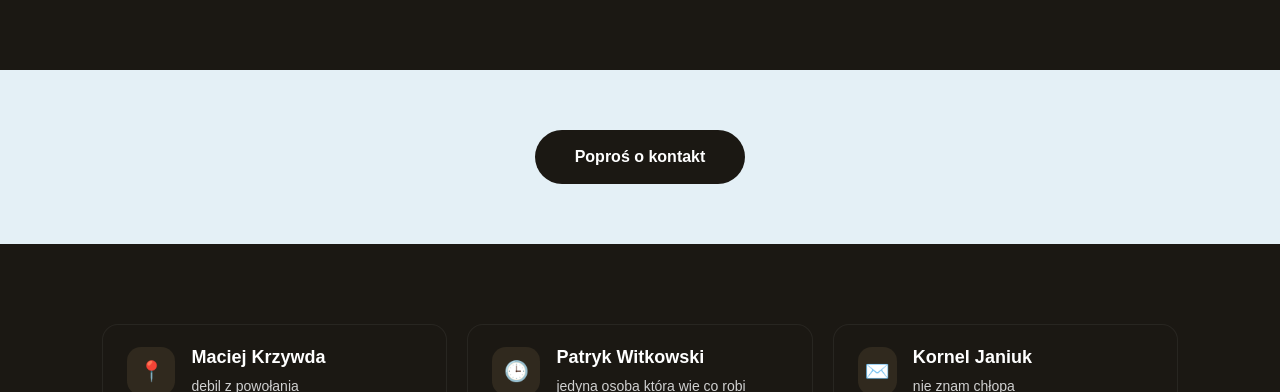
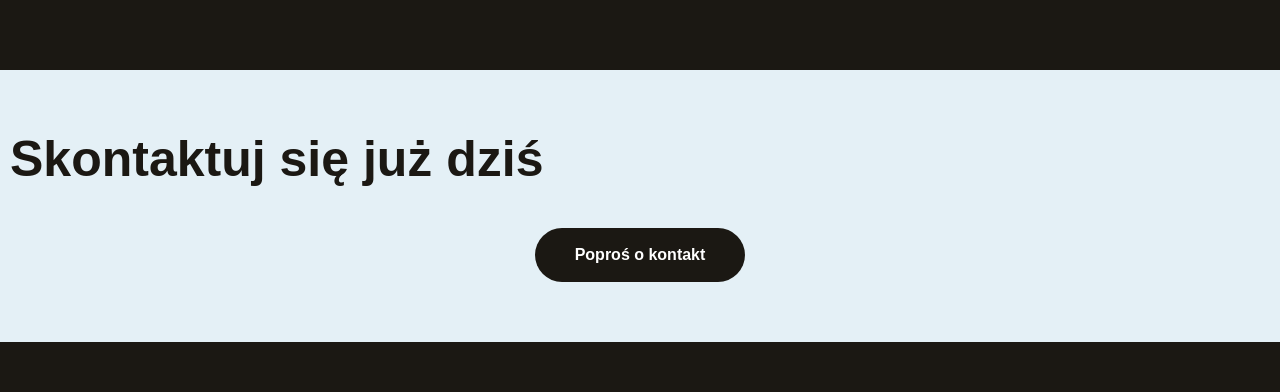
Before and after one commit to Kornio155/praktyki, a React (Vite) app: page / in a window 1280 px wide. Shown: the part 4190-4582 px from the top of the page. Built offline with nearby package versions, Linux system fonts and the light colour scheme.

Commit message:
przenoszenie na strony zewnętrzne otwiera nową kartę zamiast zastępować stronę główną, dodanie tytułu, dodanie tytułu do Contact Form na dole strony

```diff
--- a/src/components/ContactForm.tsx
+++ b/src/components/ContactForm.tsx
@@ -55,6 +55,7 @@ export default function ContactForm() {
 
     return (
         <section className="cf-section">
+            <h2 className="cf-title">Skontaktuj się już dziś</h2>
             <div className="cf-container">
                 {!isOpen ? (
                     <button
--- a/src/components/ContactSection.tsx
+++ b/src/components/ContactSection.tsx
@@ -129,7 +129,11 @@ const ContactSection: React.FC = () => {
 
                     <div className="Contact-card" id="sociale1">
 
-                        <a href="https://www.instagram.com/moveability_adam_rybaczyk/">
+                        <a
+                            href="https://www.instagram.com/moveability_adam_rybaczyk/"
+                            target="_blank"
+                            rel="noopener noreferrer"
+                        >
 
                             <img
                                 src="https://imglink.cc/cdn/c2ZyTzCsyu.png"
@@ -142,7 +146,11 @@ const ContactSection: React.FC = () => {
 
                     <div className="Contact-card" id="sociale2">
 
-                        <a href="https://www.facebook.com/Moveability.Olsztyn?locale=pl_PL">
+                        <a
+                            href="https://www.facebook.com/Moveability.Olsztyn?locale=pl_PL"
+                            target="_blank"
+                            rel="noopener noreferrer"
+                        >
 
                             <img
                                 src="https://imglink.cc/cdn/UcJg87OAwc.png"
--- a/src/styleSheets/ContactForm.css
+++ b/src/styleSheets/ContactForm.css
@@ -5,8 +5,18 @@
     padding: 60px 10px;
 
     display: flex;
-    justify-content: center;
+    flex-direction: column;
+    align-items: center;
+
     text-align: center;
+}
+
+.cf-title {
+    font-size: 50px;
+    margin-bottom: 40px;
+    color: #1b1813;
+    text-align: left;
+    align-self: flex-start;
 }
 
 /* KONTENER */
```
